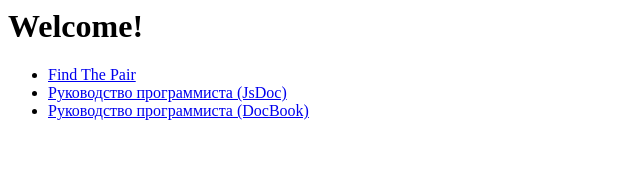
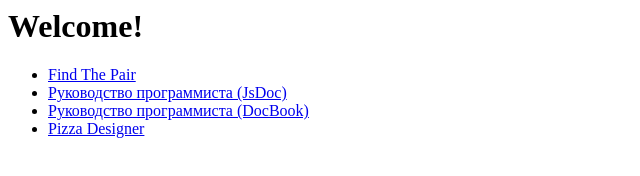
Before and after one commit to VladaMamutova/vladamamutova.github.io, a plain HTML site: page index.html in a window 1280 px wide. Shown: the whole page, without its empty margins (0-640 px from the left). Drawn offline with Linux system fonts and the light colour scheme.

Commit message:
add link to pizza-designer project

```diff
--- a/index.html
+++ b/index.html
@@ -3,4 +3,5 @@
 	<li><a href="/find-the-pair">Find The Pair</a></li>
     <li><a href="/find-the-pair/JsDoc">Руководство программиста (JsDoc)</a></li>
     <li><a href="/find-the-pair/DocBook">Руководство программиста (DocBook)</a></li>
+    <li><a href="https://vladamamutova.github.io/pizza-designer/">Pizza Designer</a></li>
 </ul>
```
